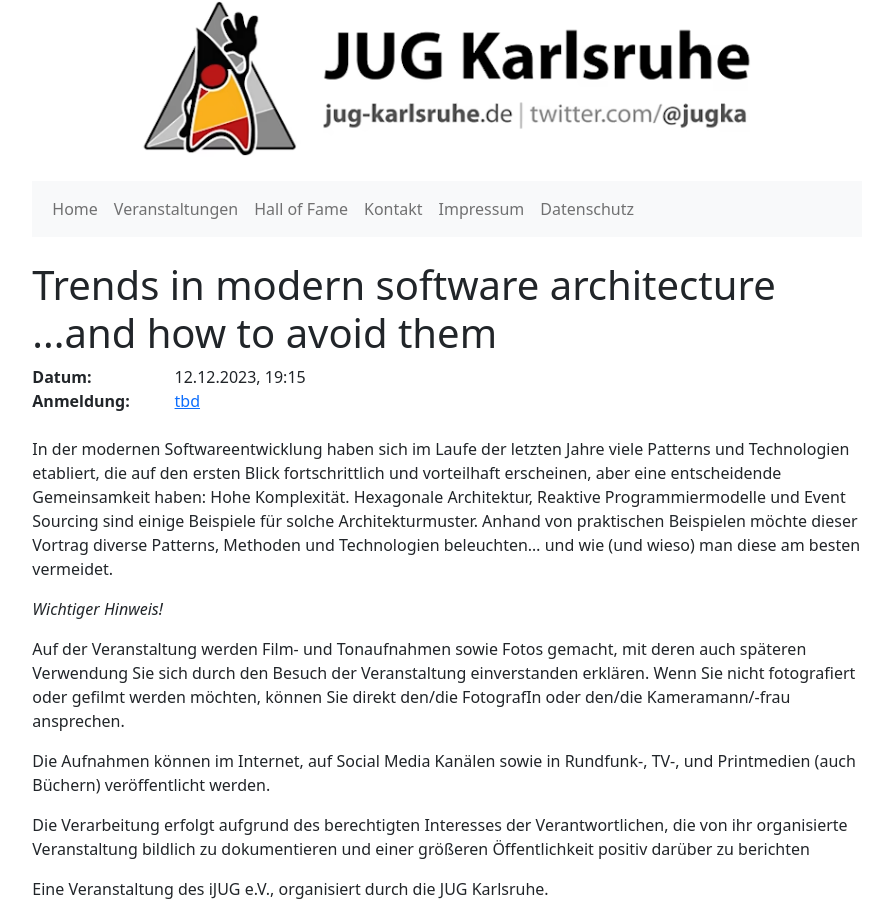
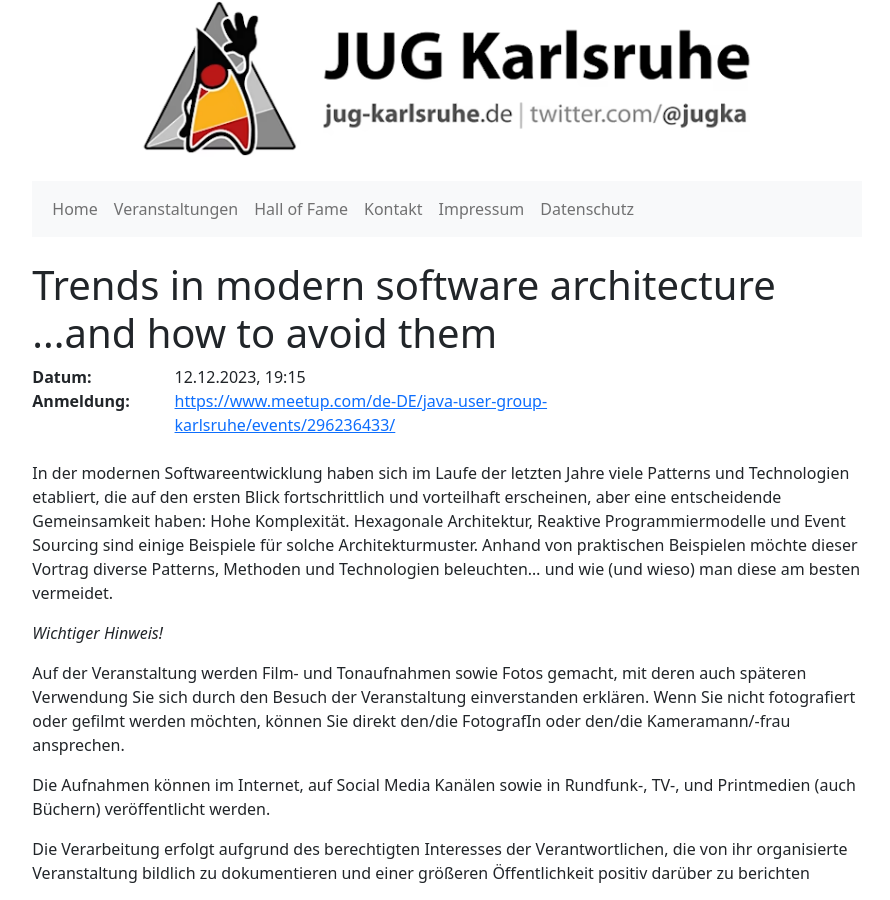
Before and after one commit to jugka/jugka-site, a Jekyll site: the page built from _posts/events/2023-12-12-trends-in-modern-architecture-and-how-to-avoid-them.markdown, in a window 1280 px wide and 900 px high. Shown: the whole window, without its empty margins (193-1083 px from the left). Built offline with Jekyll 4.4.1, drawn with Linux system fonts in a browser that asks for light colours.

Commit message:
Added registration link

```diff
--- a/_posts/events/2023-12-12-trends-in-modern-architecture-and-how-to-avoid-them.markdown
+++ b/_posts/events/2023-12-12-trends-in-modern-architecture-and-how-to-avoid-them.markdown
@@ -2,7 +2,7 @@
 layout: event
 title:  "Trends in modern software architecture ...and how to avoid them"
 date:   2023-12-12 19:15:00 +0100
-registration: tbd
+registration: https://www.meetup.com/de-DE/java-user-group-karlsruhe/events/296236433/
 tags: events
 speakers:
  - smueller
```
